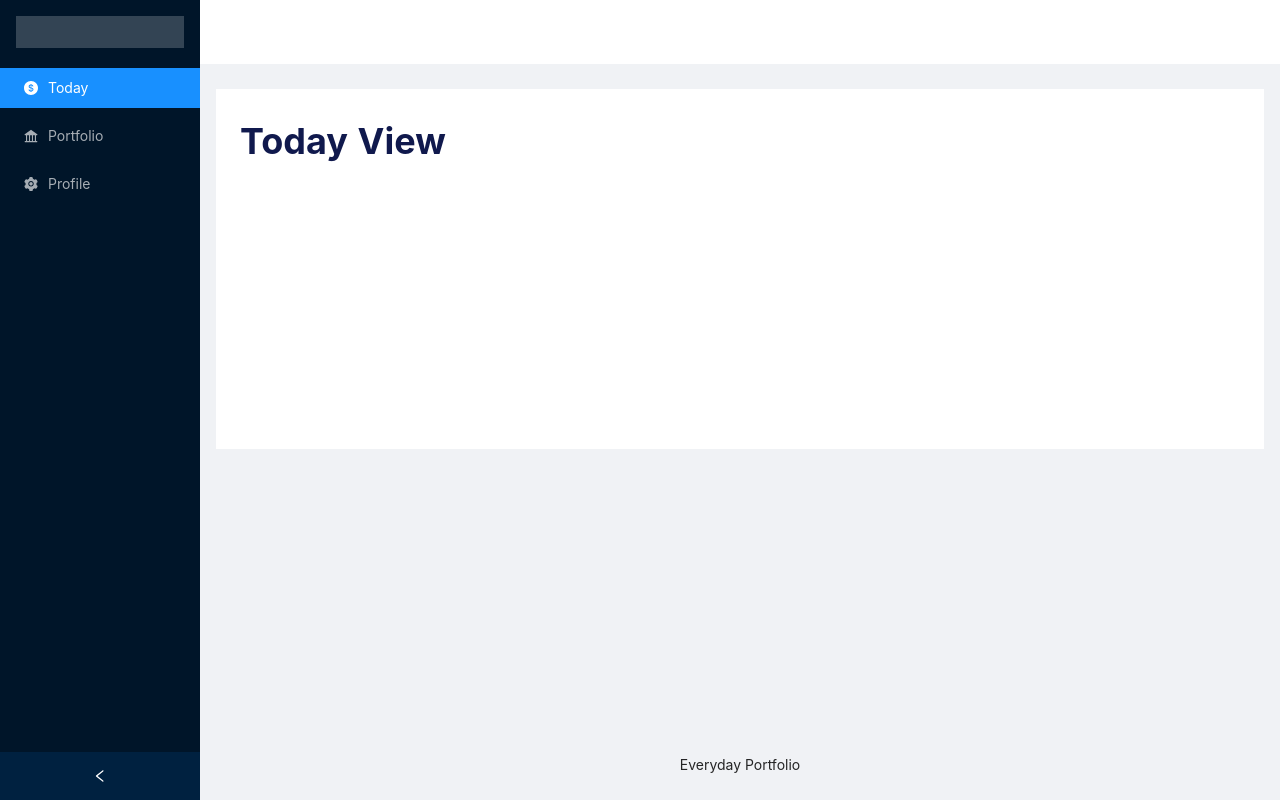
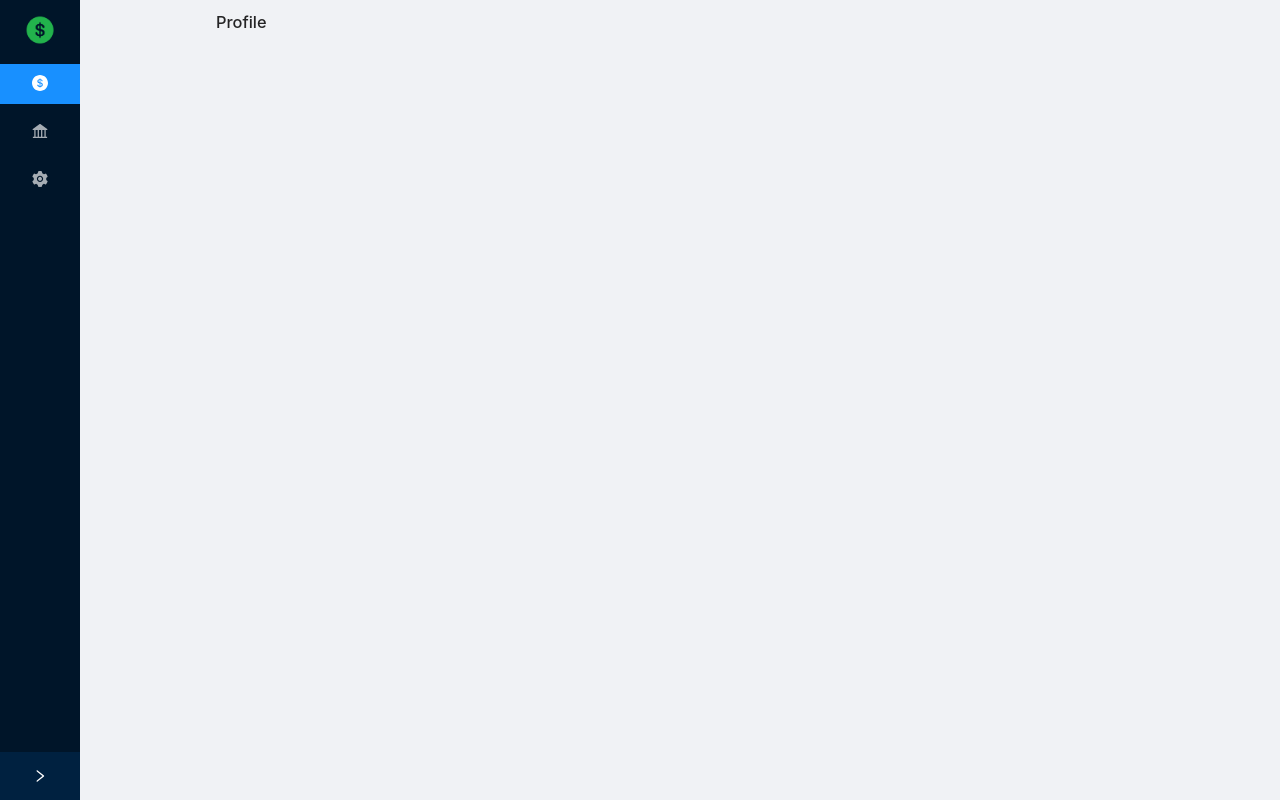
Before and after one commit to sethayotte/Everyday-Portfolio-React, a React (Create React App) app: page /profile in a window 1280 px wide. Built offline with nearby package versions, Linux system fonts and the light colour scheme.

Commit message:
Router Nav

```diff
--- a/package.json
+++ b/package.json
@@ -9,6 +9,7 @@
     "antd": "^4.6.5",
     "react": "^16.13.1",
     "react-dom": "^16.13.1",
+    "react-router-dom": "^5.2.0",
     "react-scripts": "3.4.3"
   },
   "scripts": {
--- a/src/App.css
+++ b/src/App.css
@@ -1,5 +1,3 @@
-
-
 #components-layout-demo-side .logo {
   height: 32px;
   background: rgba(255, 255, 255, 0.2);
@@ -7,9 +5,12 @@
 }
 
 .logo {
-  height: 32px;
-  background: rgba(255, 255, 255, 0.2);
-  margin: 16px;
+  display: flex;
+  justify-content: center;
+}
+
+.logo img {
+  margin: 15px;
 }
 
 .site-layout .site-layout-background {
@@ -18,6 +19,7 @@
   font-size: 36px;
   font-weight: bolder;
 }
+
 [data-theme="dark"] .site-layout .site-layout-background {
   background: rgb(112, 90, 90);
 }
@@ -29,3 +31,8 @@
 content div {
   color: white;
 }
+
+.site-statistic-demo-card {
+  background: #ececec;
+  padding: 30px;
+}
--- a/src/App.js
+++ b/src/App.js
@@ -1,14 +1,15 @@
-import React from 'react';
-import { NavMenu } from './components/HeaderComponent';
-
-import './App.css';
-
+import React from "react";
+import Main from "./components/MainComponent.js";
+import { BrowserRouter } from "react-router-dom";
+import "./App.css";
 
 function App() {
   return (
-    <div className="App">
-      <NavMenu />
-    </div>
+    <BrowserRouter>
+      <div className="App">
+        <Main />
+      </div>
+    </BrowserRouter>
   );
 }
 
--- a/src/components/MainComponent.js
+++ b/src/components/MainComponent.js
@@ -0,0 +1,43 @@
+import React from "react";
+import { NavMenu } from "./NavComponent";
+import Today from "./TodayComponent";
+import Portfolio from "./PortfolioComponent";
+import Profile from './ProfileComponent';
+import { Layout } from "antd";
+import { Switch, Route, Redirect } from "react-router-dom";
+
+const { Header, Content, Footer, Sider } = Layout;
+
+class Main extends React.Component {
+
+  render() {
+
+    const TodayView = () => {
+        return (
+            <Today />
+        );
+    }
+
+    return (
+      <React.Fragment>
+        <Layout style={{ minHeight: "100vh" }}>
+          <Sider>
+            <NavMenu />
+          </Sider>
+          <Layout className="site-layout">
+            <Content style={{ margin: "10px 16px" }}>
+              <Switch>
+                <Route path="/today" component={TodayView} />
+                <Route exact path="/portfolio" component={Portfolio} />
+                <Route exact path="/profile" component={Profile} />
+                <Redirect to="/" />
+              </Switch>
+            </Content>
+          </Layout>
+        </Layout>
+      </React.Fragment>
+    );
+  }
+}
+
+export default Main;
--- a/src/components/HeaderComponent.js
+++ b/src/components/NavComponent.js
@@ -1,17 +1,19 @@
 import React from "react";
 import { Layout, Menu } from "antd";
 import "antd/dist/antd.css";
+import { Link } from "react-router-dom";
 import {
   DollarCircleFilled,
   BankFilled,
   SettingFilled,
 } from "@ant-design/icons";
+import logo from "../shared/portfolio-coin.png";
 
-const { Header, Content, Footer, Sider } = Layout;
+const { Sider } = Layout;
 
 class NavMenu extends React.Component {
   state = {
-    collapsed: false,
+    collapsed: true,
   };
 
   onCollapse = (collapsed) => {
@@ -27,31 +29,25 @@ class NavMenu extends React.Component {
           collapsed={this.state.collapsed}
           onCollapse={this.onCollapse}
         >
-          <div className="logo" />
+          <div className="logo">
+            <Link to="/today">
+              <img src={logo} alt="ep-logo" height="30" />
+            </Link>
+          </div>
           <Menu theme="dark" defaultSelectedKeys={["1"]} mode="inline">
             <Menu.Item key="1" icon={<DollarCircleFilled />}>
-              Today
+              <Link to="/today">Today</Link>
             </Menu.Item>
+
             <Menu.Item key="2" icon={<BankFilled />}>
-              Portfolio
+              <Link to="/portfolio">Portfolio</Link>
             </Menu.Item>
+
             <Menu.Item key="3" icon={<SettingFilled />}>
-              Profile
+              <Link to="/profile">Profile</Link>
             </Menu.Item>
           </Menu>
         </Sider>
-        <Layout className="site-layout">
-          <Header className="site-layout-background" style={{ padding: 0 }} />
-          <Content style={{ margin: "0 16px" }}>
-            <div
-              className="site-layout-background"
-              style={{ padding: 24, minHeight: 360 }}
-            >
-              Today View
-            </div>
-          </Content>
-          <Footer style={{ textAlign: "center" }}>Everyday Portfolio</Footer>
-        </Layout>
       </Layout>
     );
   }
--- a/src/components/PortfolioComponent.js
+++ b/src/components/PortfolioComponent.js
@@ -0,0 +1,11 @@
+import React from 'react';
+
+class Portfolio extends React.Component {
+    render() {
+        return (
+            <h1>Portfolio</h1>
+        );
+    }
+}
+
+export default Portfolio;
--- /dev/null
+++ b/src/components/ProfileComponent.js
@@ -0,0 +1,11 @@
+import React from 'react';
+
+class Profile extends React.Component {
+    render() {
+        return (
+            <h1>Profile</h1>
+        );
+    }
+}
+
+export default Profile;
--- /dev/null
+++ b/src/components/TodayComponent.js
@@ -0,0 +1,11 @@
+import React from 'react';
+
+class Today extends React.Component {
+    render() {
+        return (
+            <h1>Today</h1>
+        );
+    }
+}
+
+export default Today;
```
Also changed, not shown: src/components/StockCardComponent.js (+58 -0 lines), src/components/AddNewFormComponent.js (added), src/components/DayGainComponent.js (added), src/components/HoldingComponent.js (added), src/shared/portfolio-coin.png (added), 1 other file (tests, documents, lock files or other folders). Lines whose indentation alone changed are shown as unchanged.
